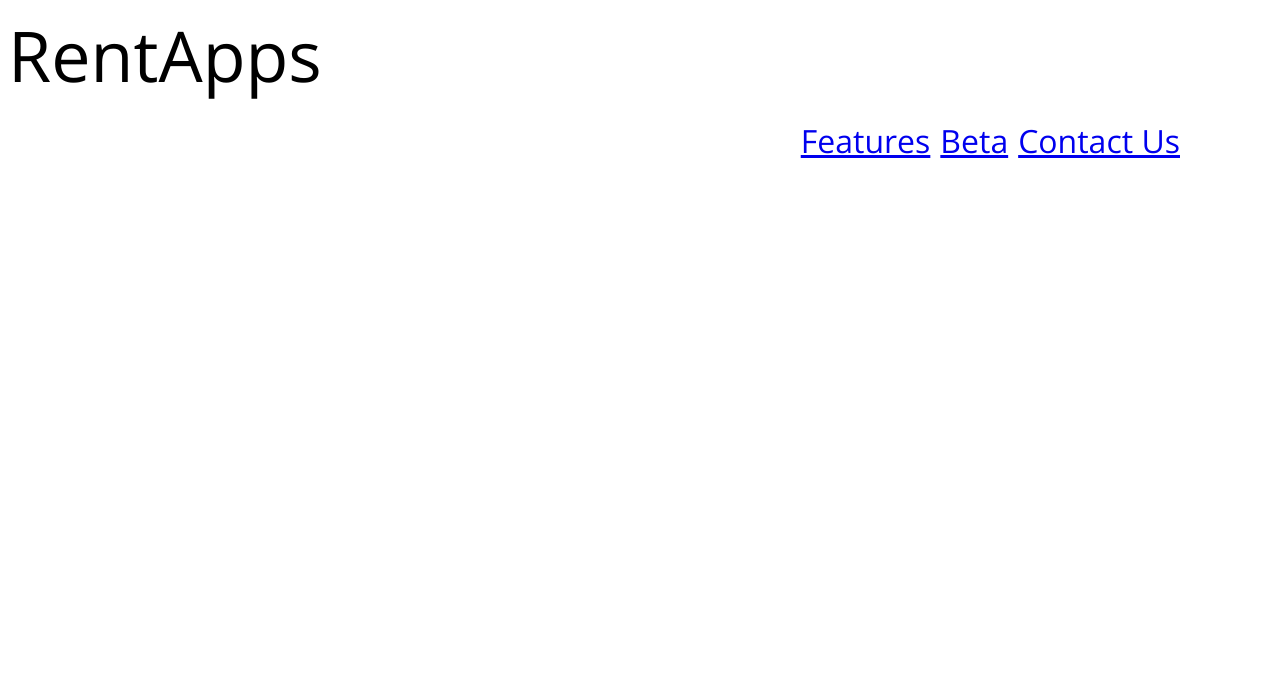
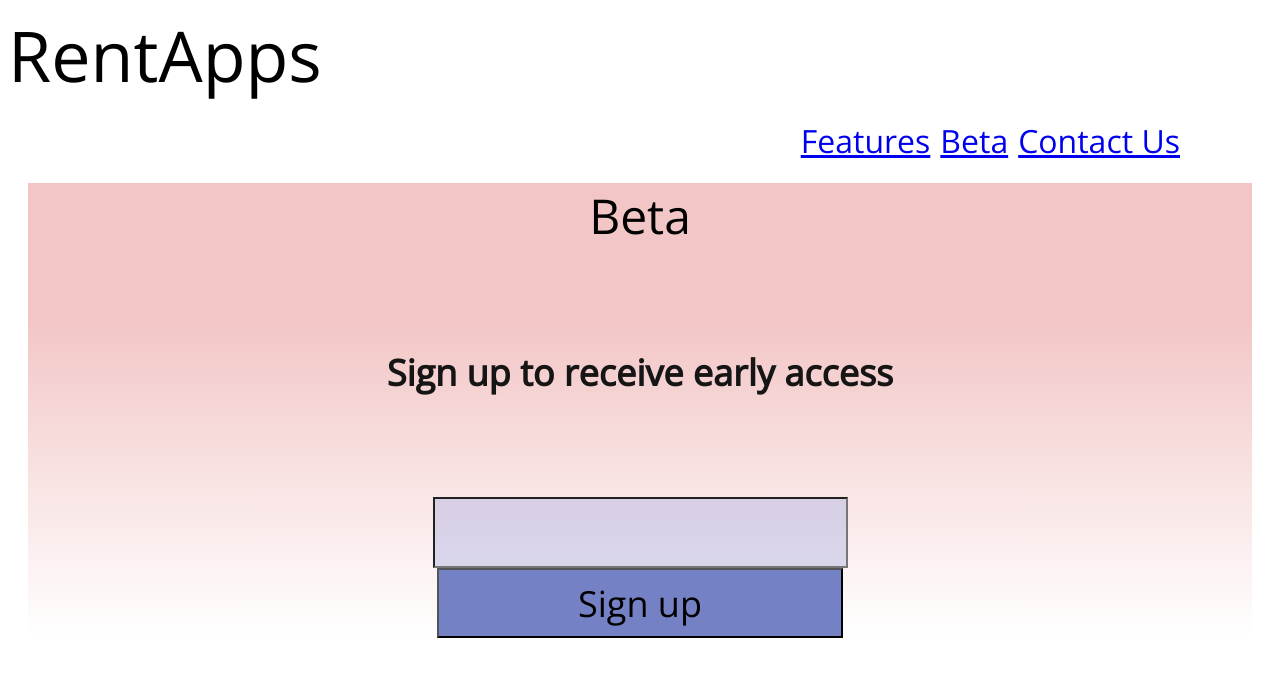
Before and after one commit to AmitShanbhoug/rentapps-promo, a React (Create React App) app: page /beta in a window 1280 px wide. Shown: the top 676 px of the page. Built offline with nearby package versions, Linux system fonts and the light colour scheme; the HTML template or start-up script is replaced by a standard one.

Commit message:
Implemented Beta page

```diff
--- a/src/App.js
+++ b/src/App.js
@@ -2,7 +2,7 @@ import React from 'react';
 import { BrowserRouter, Route } from 'react-router-dom';
 import Navbar from './Navbar';
 import Features from './Features';
-import Projects from './Projects';
+import Beta from './Beta';
 
 function App() {
   return (
@@ -10,7 +10,7 @@ function App() {
       <BrowserRouter>
         <Navbar />
         <Route exact path="/" component={Features} />
-        <Route path="/projects" component={Projects} />
+        <Route path="/beta" component={Beta} />
       </BrowserRouter>
     </div>
   );
--- /dev/null
+++ b/src/Beta.css
@@ -0,0 +1,69 @@
+.beta-container {
+    margin: 20px;
+    background: linear-gradient(180deg, rgba(214, 67, 67, 0.3) 30.32%, rgba(128, 213, 211, 0) 100%);
+}
+
+.beta-title {
+    text-align: center;
+
+    font-family: Open Sans;
+    font-style: normal;
+    font-weight: normal;
+    font-size: 48px;
+    line-height: 65px;
+
+    color: #000000;
+}
+
+.beta-signup {
+    text-align: center;
+
+    font-family: Open Sans;
+    font-style: normal;
+    font-weight: 800;
+    font-size: 36px;
+    line-height: 49px;
+
+    margin: 100px;
+
+    color: #161515;
+}
+
+.beta-form {
+    text-align: center;
+    display: flex;
+    flex-direction: column;
+    justify-content: space-between;
+
+    margin: 30px;
+}
+
+.beta-input {
+    background: rgba(143, 155, 221, 0.32);
+
+    font-family: Open Sans;
+    font-style: normal;
+    font-weight: normal;
+    font-size: 36px;
+    line-height: 49px;
+
+    width: 407px;
+    height: 65px;
+
+    margin: auto;
+
+}
+
+.beta-signup-button {
+    background: #7481C4;
+    font-family: Open Sans;
+    font-style: normal;
+    font-weight: normal;
+    font-size: 36px;
+    line-height: 49px;
+
+    width: 406px;
+    height: 70px;
+
+    margin: auto;
+}
--- /dev/null
+++ b/src/Beta.js
@@ -0,0 +1,19 @@
+import React from 'react'
+import "./Beta.css"
+
+function Beta() {
+    return (
+        <div className="beta-container">
+            <div className="beta-title">Beta</div>
+
+            <div className="beta-signup">Sign up to receive early access</div>
+
+            <div className="beta-form">
+                <input title="Email Address" className="beta-input"/>
+                <button className="beta-signup-button">Sign up</button>
+            </div>
+        </div>
+    )
+}
+
+export default Beta
--- a/src/Projects.js
+++ /dev/null
@@ -1,11 +0,0 @@
-import React from 'react'
-
-function Projects() {
-    return (
-        <div>
-            Hello, this is the project page.
-        </div>
-    )
-}
-
-export default Projects
```
Also changed, not shown: 1 other file (tests, documents, lock files or other folders).
